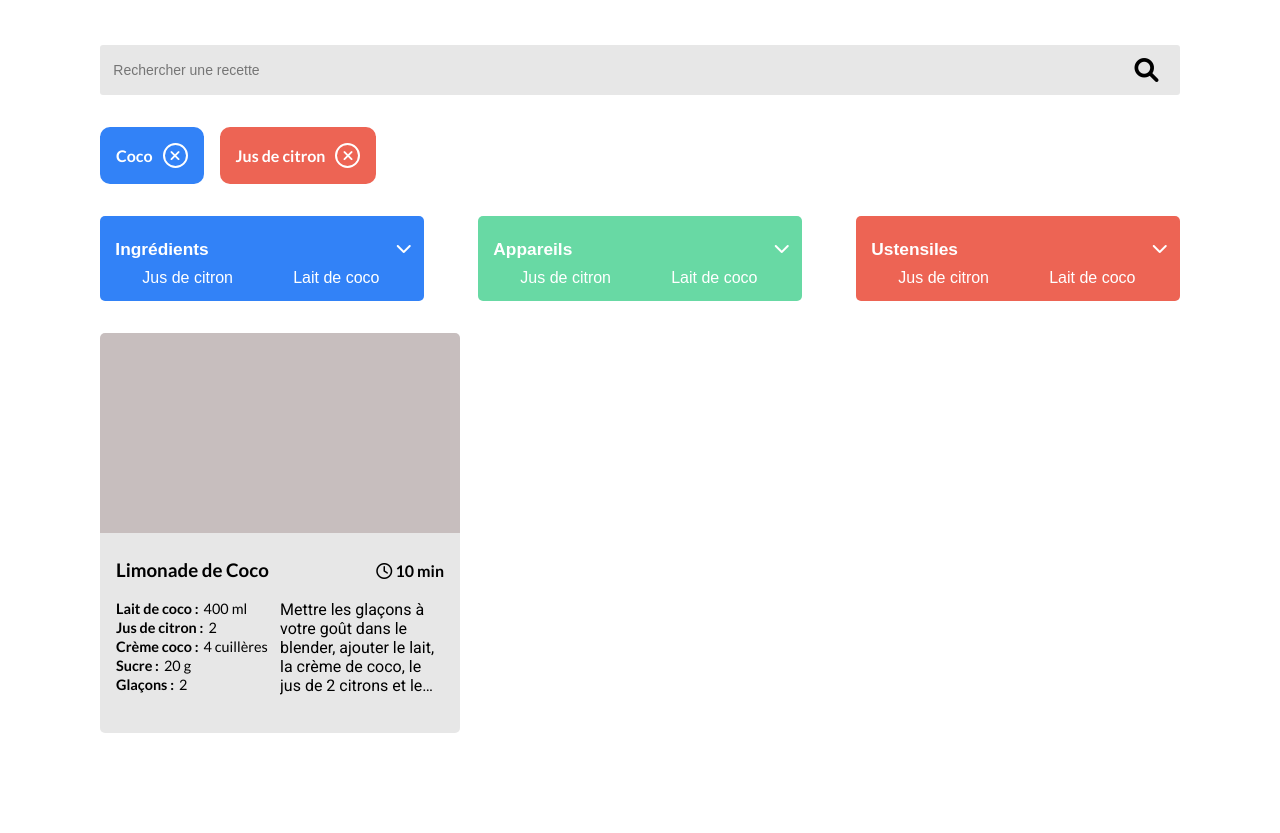
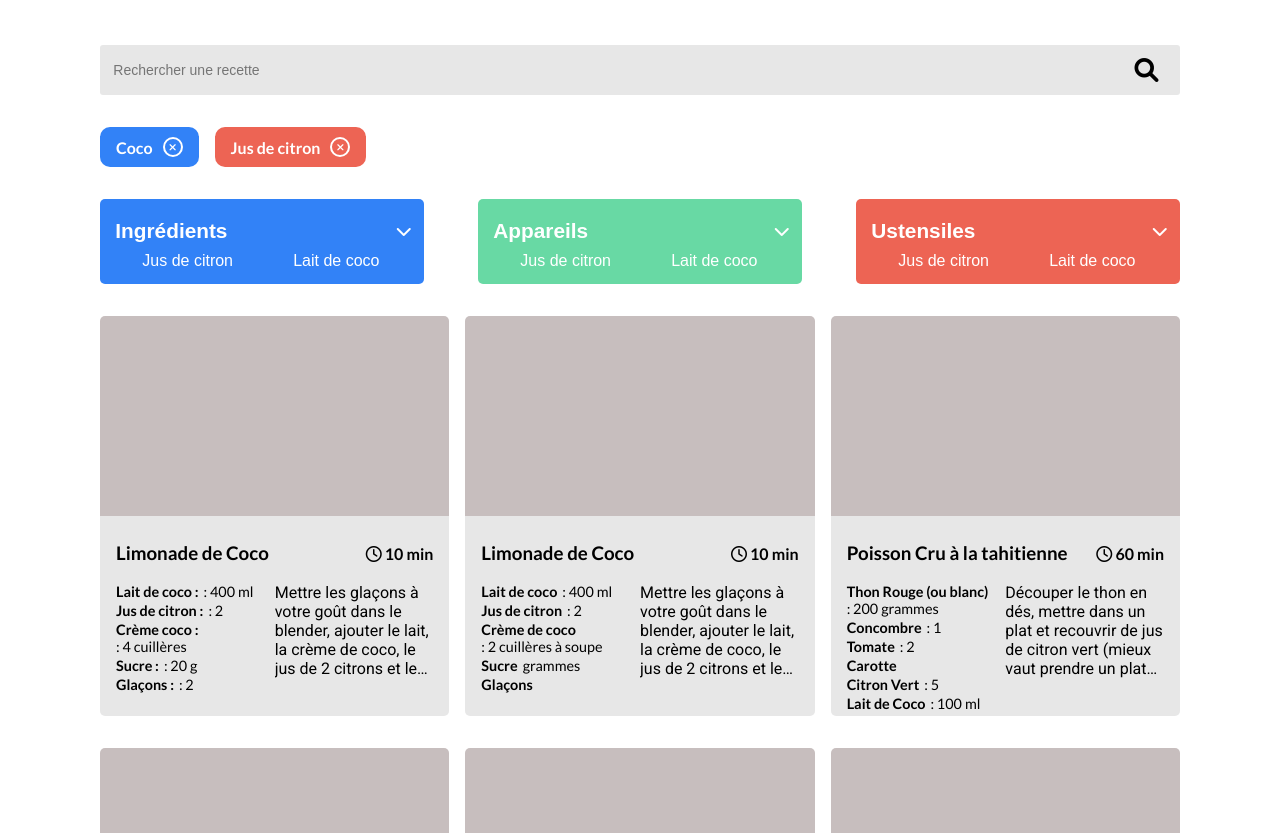
Before and after one commit to f4b4nd/FabienAndria_7_14032022, a plain HTML site: page index.html in a window 1280 px wide. Shown: the part 119-952 px from the top of the page. Before the commit the page ends 884 px from the top, so only its background shows below. Drawn offline with Linux system fonts and the light colour scheme.

Commit message:
add javascript to load recipes

```diff
--- a/data/recipes.js
+++ b/data/recipes.js
@@ -1299,7 +1299,6 @@ export default [
                 "quantity": 50,
                 "unit": "grammes"
             }
-
         ],
         "time": 60,
         "description":"Couper les courgettes dans le sens de la longueur. Vider les courgette dans un saladier. Réserver.Faire revenir la chair des courgettes dans 25cl d'huile d'olive. Ajouter l'oignon puis la viande hachée. Mettre la farce dans les courgettes. Ajouter le coulis de tomates. Mettre au four pendant 30 minutes. Avant la fin de la cuisson ajouter le fromage rapé",
--- a/index.html
+++ b/index.html
@@ -52,7 +52,7 @@
 
             <button id="ingredient-dropdown" class="dropdown btn-primary">
                 <div class="dropdown-textsearch">
-                    <input class="dropdown-textsearch__input" type="text" value="Ingrédients">
+                    <input class="dropdown-textsearch__input" type="text" placeholder="Ingrédients">
                     <span class="dropdown-textsearch__icon"> <i class="fas fa-chevron-down"></i> </span>
                 </div>
                 <ul class="dropdown__options">
@@ -63,7 +63,7 @@
 
             <button id="appliance-dropdown" class="dropdown btn-success">
                 <div class="dropdown-textsearch">
-                    <input class="dropdown-textsearch__input" type="text" value="Appareils">
+                    <input class="dropdown-textsearch__input" type="text" placeholder="Appareils">
                     <span class="dropdown-textsearch__icon"> <i class="fas fa-chevron-down"></i> </span>
                 </div>
                 <ul class="dropdown__options">
@@ -74,7 +74,7 @@
 
             <button id="ustensil-dropdown" class="dropdown btn-danger">
                 <div class="dropdown-textsearch">
-                    <input class="dropdown-textsearch__input" type="text" value="Ustensiles">
+                    <input class="dropdown-textsearch__input" type="text" placeholder="Ustensiles">
                     <span class="dropdown-textsearch__icon"> <i class="fas fa-chevron-down"></i> </span>
                 </div>
                 <ul class="dropdown__options">
@@ -85,7 +85,7 @@
 
         </div>
 
-        <div class="cards">
+        <div id="results" class="cards">
 
             <!-- results here -->
 
--- /dev/null
+++ b/scripts/component/card.js
@@ -0,0 +1,55 @@
+export const getCardComponent = ({props}) => {
+
+    const card = document.createElement('article')
+    card.classList.add('card')
+
+    card.innerHTML = `
+        <div class="card__image"> </div>
+
+        <div class="card__body">
+
+            <div class="card__body__header">
+
+                <div class="card__title">
+                    <h3> ${props.name} </h3>
+                </div>
+
+                <div class="recipe-time">
+                    <span class="recipe-time__icon"> <i class="fa-regular fa-clock"></i> </span>
+                    <span class="recipe-time__value"> ${props.time} min </span>
+                </div>
+
+            </div>
+
+            <div class="card__body__text">
+
+                <ul class="ingredients">
+                    ${getIngredientsInnerHTML(props.ingredients)}
+                </ul>
+
+                <div class="description">
+                    <p> ${props.description} </p>
+                </div>
+
+            </div>
+        </div> `
+    return card
+}
+
+const getIngredientsInnerHTML = (ingredients) => (
+    ingredients.reduce((acc, ingredient) => acc + getIngredientItemInnerHTML(ingredient), '')
+)
+
+const getIngredientItemInnerHTML = (ingredient) => {
+    const quantity = ingredient.quantity ? `<span class="ingredient__quantity-value"> ${ingredient.quantity} </span>` : ''
+    const unit = ingredient.unit ? `<span class="ingredient__quantity-unit"> ${ingredient.unit} </span>` : ''
+
+    return `
+        <li class="ingredient">
+            <span class="ingredient__label"> ${ingredient.ingredient || ''} </span>
+            <span class="ingredient__quantity">
+                ${quantity}
+                ${unit}
+            </span>
+        </li>`
+}
--- a/scripts/index.js
+++ b/scripts/index.js
@@ -1,4 +1,18 @@
 import recipes from '../data/recipes.js'
+import { getCardComponent } from './component/card.js'
 
+function displayResults () {
+    const resultsDOM = document.querySelector('#results')
+    recipes.forEach(recipe => {
+        const card = getCardComponent({props: recipe})
+        resultsDOM.appendChild(card)
+    })
+}
+
+function init () {
+    displayResults ()
+}
+
+init ()
 
 console.log(recipes)
--- a/styles/_card.scss
+++ b/styles/_card.scss
@@ -94,3 +94,9 @@
     }
 
 }
+
+.card__body__text .ingredient__quantity-value::before {
+    content: ':';
+    width: 10px;
+    height: 10px;
+}
--- a/styles/_dropdown.scss
+++ b/styles/_dropdown.scss
@@ -20,6 +20,16 @@
 
     input:focus {
         outline: none;
+    }
+
+    input::-webkit-input-placeholder {
+        color: white;
+        font-size: 1.2em;
+    }
+
+    input::-moz-placeholder {
+        color: white;
+        font-size: 1.2em;
     }
 
     &__icon {
--- a/styles/_tag.scss
+++ b/styles/_tag.scss
@@ -1,7 +1,7 @@
 .tag {
 
     min-height: 40px;
-    padding: 1em;
+    padding: 0.5em 1em;
     border-radius: 10px;
 
     display: flex;
@@ -17,8 +17,8 @@
     .icon {
         border: 2px solid white;
         border-radius: 50%;
-        height: 25px;
-        width: 25px;
+        height: 20px;
+        width: 20px;
         cursor: pointer;
 
         display: flex;
@@ -27,8 +27,7 @@
 
         .fa-xmark {
             color: white;
-            font-size: 0.9em;
-            line-height: 10%;
+            font-size: 10px;
         }
     }
 
--- a/styles/index.scss
+++ b/styles/index.scss
@@ -52,6 +52,7 @@ main {
 .cards {
     display: grid;
     grid-template-columns: repeat(3, 1fr);
+    gap: 2em 1em;
 }
 
 
```
Also changed, not shown: .eslintrc.json, styles/index.css, 1 other file.
